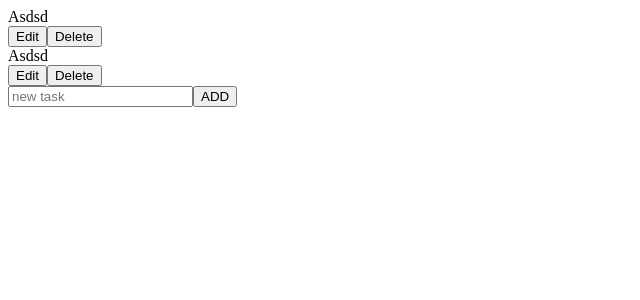
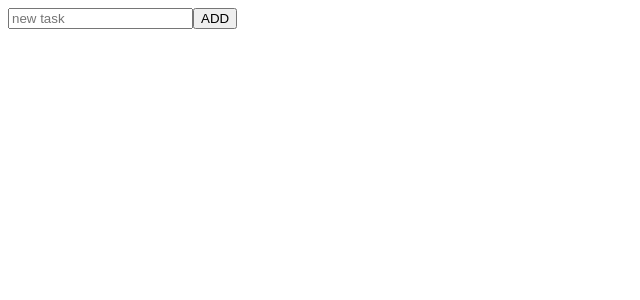
Before and after one commit to Prakhar788/Typescript, a React (Vite) app in the folder typescript-project/: page / in a window 1280 px wide. Shown: the top 300 px of the page, without its empty margins (0-640 px from the left). Built offline with nearby package versions, Linux system fonts and the light colour scheme.

Commit message:
Todo-Project

```diff
--- a/typescript-project/src/App.tsx
+++ b/typescript-project/src/App.tsx
@@ -2,21 +2,17 @@ import { useState } from "react"
 import TodoItem from "./components/TodoItem"
 
 const App = () => {
-  const [todos,setTodos]=useState<TodoItemType[]>([
-{
-  title:"Asdsd",
+  const [todos,setTodos]=useState<TodoItemType[]>([]);
+   const [title,setTitle]=useState<TodoItemType["title"]>("");
+ const submitHandle=(event: React.FormEvent<HTMLFormElement>):void=>{
+ event.preventDefault();
+ const newTodo:TodoItemType={
+  title,
   isCompleted:false,
-  id:"rgrgf"
-},
-{
-  title:"Asdsd",
-  isCompleted:false,
-  id:"rgrgf"
-}
-
-  ]);
-   const [title,setTitle]=useState<TodoItemType["title"]>("");
- const submithandle=():void=>{
+  id:String(Math.random()*1000)
+ }
+ setTodos((prev)=>([...prev,newTodo]));
+ setTitle("");
 
  }
 
@@ -28,7 +24,7 @@ const App = () => {
       {todos.map((i)=>
       <TodoItem complete={complete} deleteH={deleteH} key={i.id} todo={i}/>
       )}
-      <form onSubmit={submithandle}>
+      <form onSubmit={submitHandle}>
       <input value={title} onChange={(e)=>setTitle(e.target.value)} type="text" placeholder="new task"></input>
       <button type="submit">ADD</button>
       </form>
```
